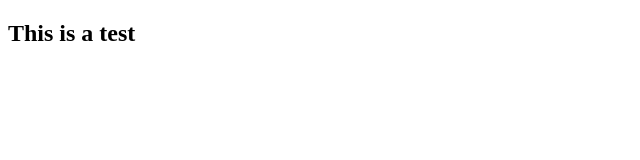
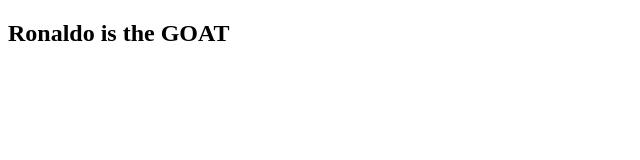
Before and after one commit to Jabzdev/google-clone, a plain HTML site: page index.html in a window 1280 px wide. Shown: the whole page, without its empty margins (0-640 px from the left). Drawn offline with Linux system fonts and the light colour scheme.

Commit message:
updated index.html

```diff
--- a/index.html
+++ b/index.html
@@ -6,6 +6,6 @@
     <title>Document</title>
 </head>
 <body>
-    <h2>This is a test</h2>
+    <h2>Ronaldo is the GOAT</h2>
 </body>
 </html>
```
